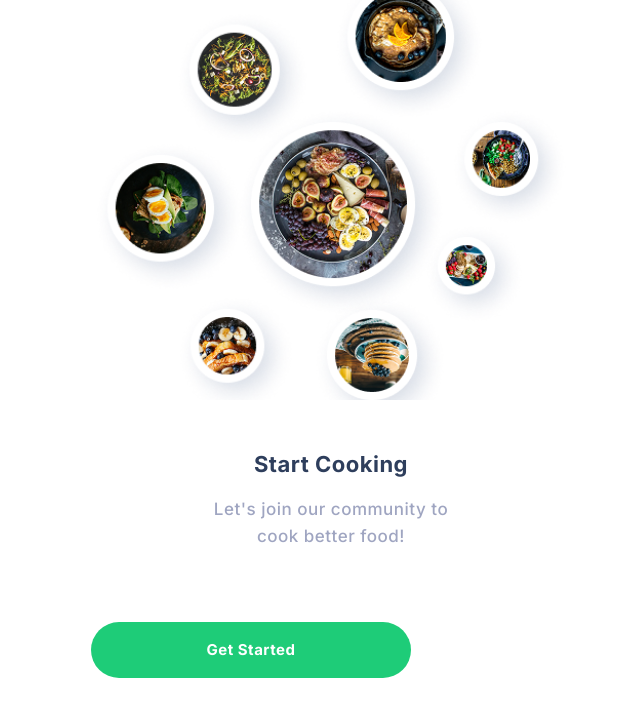
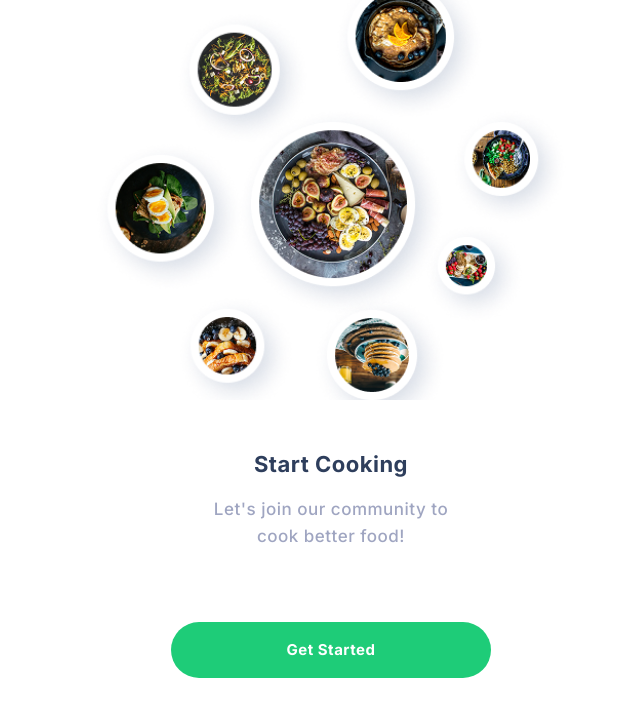
Before and after one commit to CodectiveOrg/recipes, a React (Vite) app: page /onboarding in a window 1280 px wide. Shown: the top 716 px of the page, without its empty margins (309-949 px from the left). Built offline with nearby package versions, Linux system fonts and the light colour scheme; no server answers.

Commit message:
[FIX] button position

```diff
--- a/src/pages/onboarding/onboarding.module.css
+++ b/src/pages/onboarding/onboarding.module.css
@@ -28,9 +28,10 @@
     }
 
     a {
-      max-inline-size: 20rem;
+      inline-size: min(20rem, 100%);
 
       margin-block-end: 4.5rem;
+      margin-inline: auto;
     }
   }
 }
```
